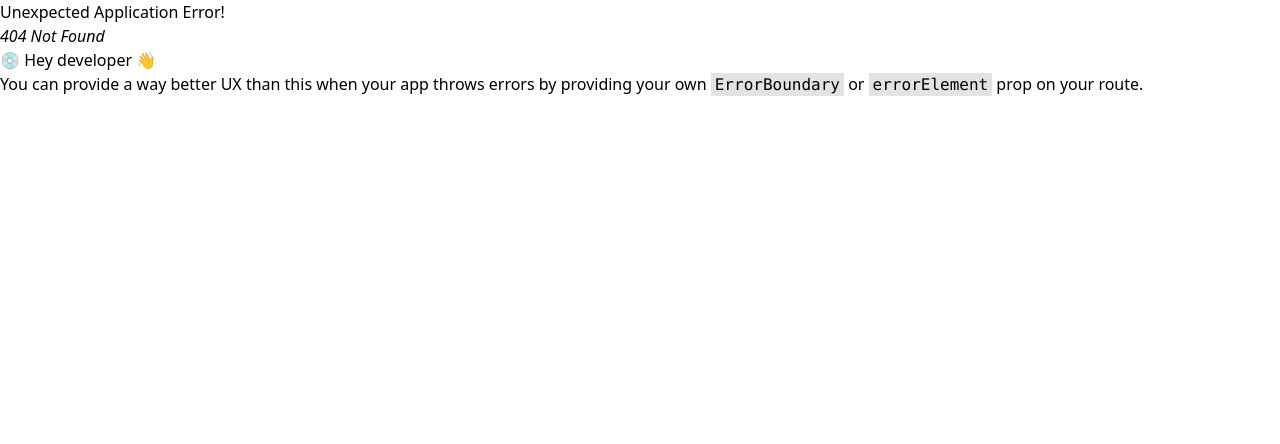
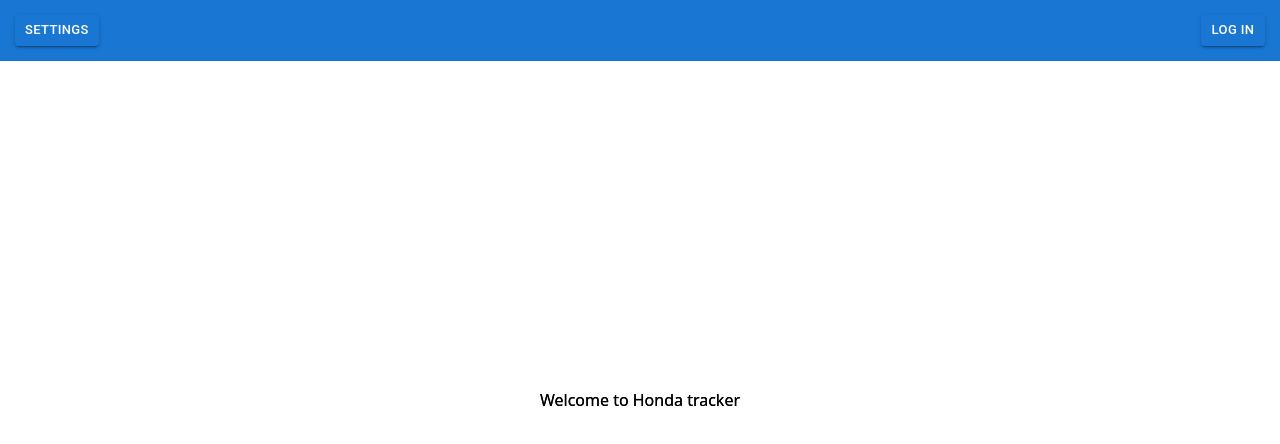
Before and after one commit to kalibria/Honda_tracker, a React (Create React App) app: page /welcome in a window 1280 px wide. Before the commit this address had no page. Shown: the top 444 px of the page. Built offline with nearby package versions, Linux system fonts and the light colour scheme; no server answers.

Commit message:
if user is not authorized he sees text Welcome to Honda tracker

```diff
--- a/src/App.tsx
+++ b/src/App.tsx
@@ -1,16 +1,17 @@
 import React from 'react';
+import { Outlet } from 'react-router-dom';
 import ButtonAppBar from 'src/appBar/ButtonAppBar';
 import { useIsAuthorized } from 'src/auth/authenticationManager';
-import LoginForm from 'src/auth/components/loginForm/LoginForm';
-import { calendarPath } from 'src/router/rootConstants';
+import { WelcomeToHondaTracker } from 'src/WelcomeToHondaTracker';
 
 export const App = () => {
+  const isAuth = useIsAuthorized();
+
   return (
     <React.Fragment>
       <ButtonAppBar />
-      {/*<main className={'mainContainer'}>*/}
-      {/*  <LoginForm />*/}
-      {/*</main>*/}
+      {!isAuth && <WelcomeToHondaTracker />}
+      <Outlet />
     </React.Fragment>
   );
 };
--- /dev/null
+++ b/src/WelcomeToHondaTracker.tsx
@@ -0,0 +1,9 @@
+import React from 'react';
+
+export const WelcomeToHondaTracker = () => {
+  return (
+    <main className={'mainContainer'}>
+      <h1>Welcome to Honda tracker</h1>
+    </main>
+  );
+};
--- a/src/appBar/ButtonAppBar.tsx
+++ b/src/appBar/ButtonAppBar.tsx
@@ -1,12 +1,12 @@
 import * as React from 'react';
-import { LogOutButton } from 'src/auth/components/logOutFor/LogOutButton';
+import { LogInLogOutButton } from 'src/auth/components/LogInLogOutButton';
 import { SettingsButton } from 'src/settings/SettingsButton';
 
 export default function ButtonAppBar() {
   return (
     <div className={'buttonAppContainer'}>
       <SettingsButton />
-      <LogOutButton />
+      <LogInLogOutButton />
     </div>
   );
 }
--- /dev/null
+++ b/src/auth/components/LogInLogOutButton.tsx
@@ -0,0 +1,25 @@
+import React from 'react';
+import { useNavigate } from 'react-router-dom';
+import { useIsAuthorized } from 'src/auth/authenticationManager';
+import { ButtonUI } from 'src/commonComponents/ButtonUI';
+import { loginPath } from 'src/router/rootConstants';
+
+export const LogInLogOutButton = () => {
+  const isAuth = useIsAuthorized();
+
+  const navigate = useNavigate();
+  const handleLogOutClick = () => {
+    console.log('logOut');
+  };
+  const handleLogInClick = () => {
+    console.log('hey');
+    // navigate(loginPath);
+  };
+
+  return (
+    <ButtonUI
+      onClick={isAuth ? handleLogOutClick : handleLogInClick}
+      text={isAuth ? 'log out' : 'log in'}
+    />
+  );
+};
--- a/src/auth/components/logOutFor/LogOutButton.tsx
+++ b/src/auth/components/logOutForm/LogOutLogic.tsx
@@ -2,23 +2,18 @@ import Button from '@mui/material/Button';
 import React, { useEffect, useState } from 'react';
 import { useDispatch } from 'react-redux';
 import { useNavigate } from 'react-router-dom';
-import {
-  authenticationManager,
-  useIsAuthorized,
-} from 'src/auth/authenticationManager';
+import { authenticationManager } from 'src/auth/authenticationManager';
 import { AlertForm } from 'src/auth/components/loginForm/componentsForLoginForm';
 import { myRtkQueryResultProcessor } from 'src/redux/rtkQueryResultProcessor';
 import { initPath } from 'src/router/rootConstants';
 
 import { useLazyLogOutQuery } from 'src/services/hondaApi';
 
-export const LogOutButton = () => {
+export const LogOutLogic = () => {
   const navigate = useNavigate();
   const [trigger, result] = useLazyLogOutQuery();
   const [error, setError] = useState('');
   const dispatch = useDispatch();
-
-  const isAuth = useIsAuthorized();
 
   const handleClick = () => {
     trigger({});
@@ -37,17 +32,5 @@ export const LogOutButton = () => {
     }
   }, [dispatch, error, navigate, result]);
 
-  return (
-    <div>
-      {error && <AlertForm message={error} />}
-
-      <Button
-        variant="contained"
-        type="submit"
-        onClick={handleClick}
-        size={'small'}>
-        {isAuth ? 'log out' : 'log in'}
-      </Button>
-    </div>
-  );
+  return <div>{error && <AlertForm message={error} />}</div>;
 };
--- a/src/auth/components/loginForm/LoginForm.tsx
+++ b/src/auth/components/loginForm/LoginForm.tsx
@@ -14,10 +14,7 @@ import { myRtkQueryResultProcessor } from 'src/redux/rtkQueryResultProcessor';
 import { setCurrentUsername } from 'src/redux/userDataSlice';
 import { calendarPath, initPath } from 'src/router/rootConstants';
 import { useLazyStatusLoginQuery } from 'src/services/hondaApi';
-import {
-  authenticationManager,
-  useIsAuthorized,
-} from 'src/auth/authenticationManager';
+import { authenticationManager } from 'src/auth/authenticationManager';
 
 import * as Yup from 'yup';
 import 'src/App.css';
@@ -28,8 +25,6 @@ const LoginForm = () => {
   const dispatch = useDispatch();
   const navigate = useNavigate();
   const [username, setUsername] = useState('');
-
-  useIsAuthorized(calendarPath);
 
   useEffect(() => {
     const { isSuccess, isError, errorMsg } =
--- /dev/null
+++ b/src/commonComponents/ButtonUI.tsx
@@ -0,0 +1,11 @@
+import React from 'react';
+import Button from '@mui/material/Button';
+import { IButtonEL } from 'src/commonComponents/types';
+
+export const ButtonUI: React.FC<IButtonEL> = ({ onClick, text }) => {
+  return (
+    <Button variant="contained" onClick={onClick} size={'small'}>
+      {text}
+    </Button>
+  );
+};
--- /dev/null
+++ b/src/commonComponents/types.ts
@@ -0,0 +1,7 @@
+import React from 'react';
+
+export interface IButtonEL {
+  text: string;
+  onClick?: () => void;
+  size?: string;
+}
--- a/src/router/rootConstants.ts
+++ b/src/router/rootConstants.ts
@@ -1,4 +1,6 @@
 export const initPath = '/';
+
+export const welcomePath = '/welcome';
 
 export const loginPath = '/login';
 
```
Also changed, not shown: src/router/root.tsx (+15 -6 lines).
